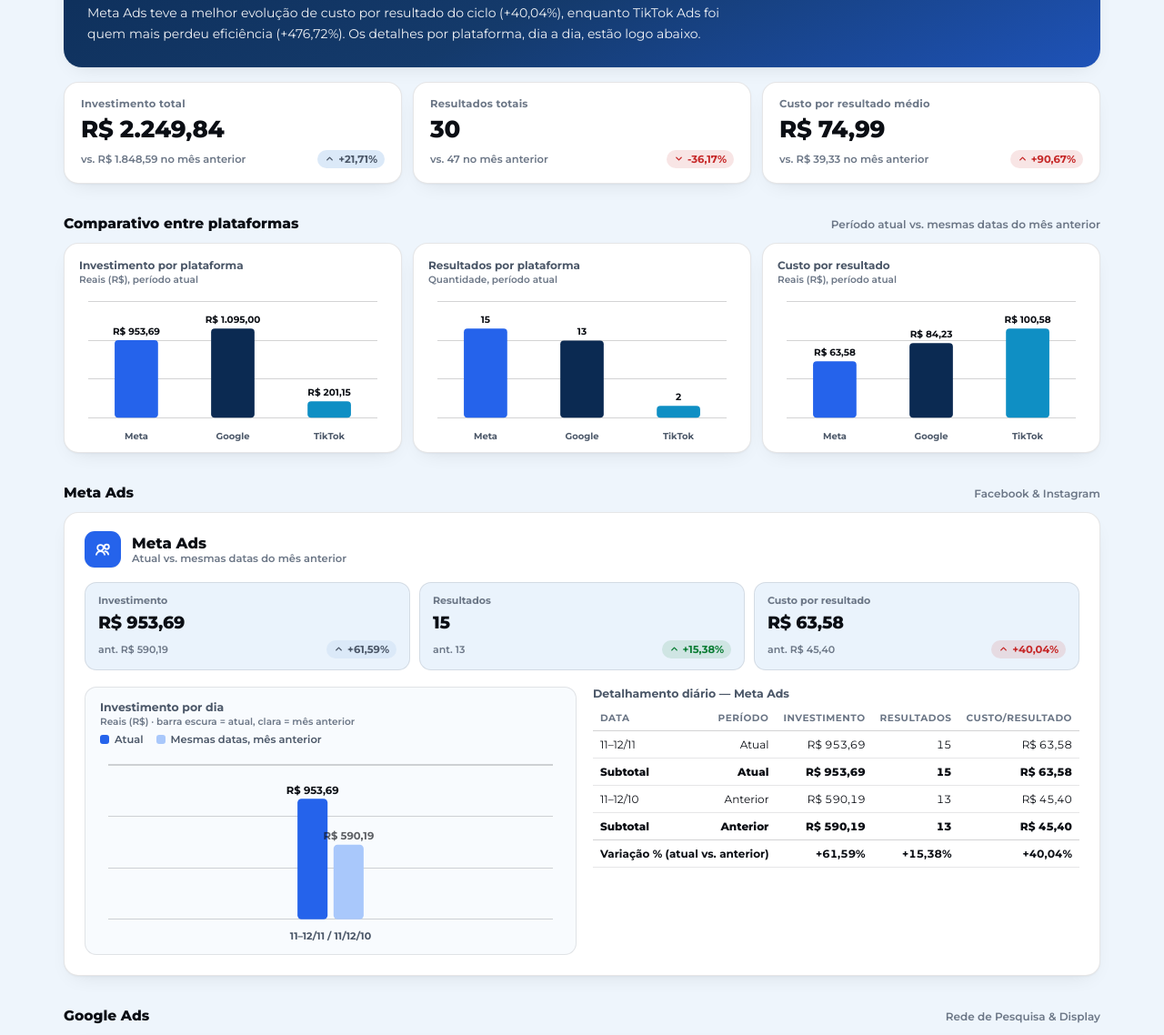
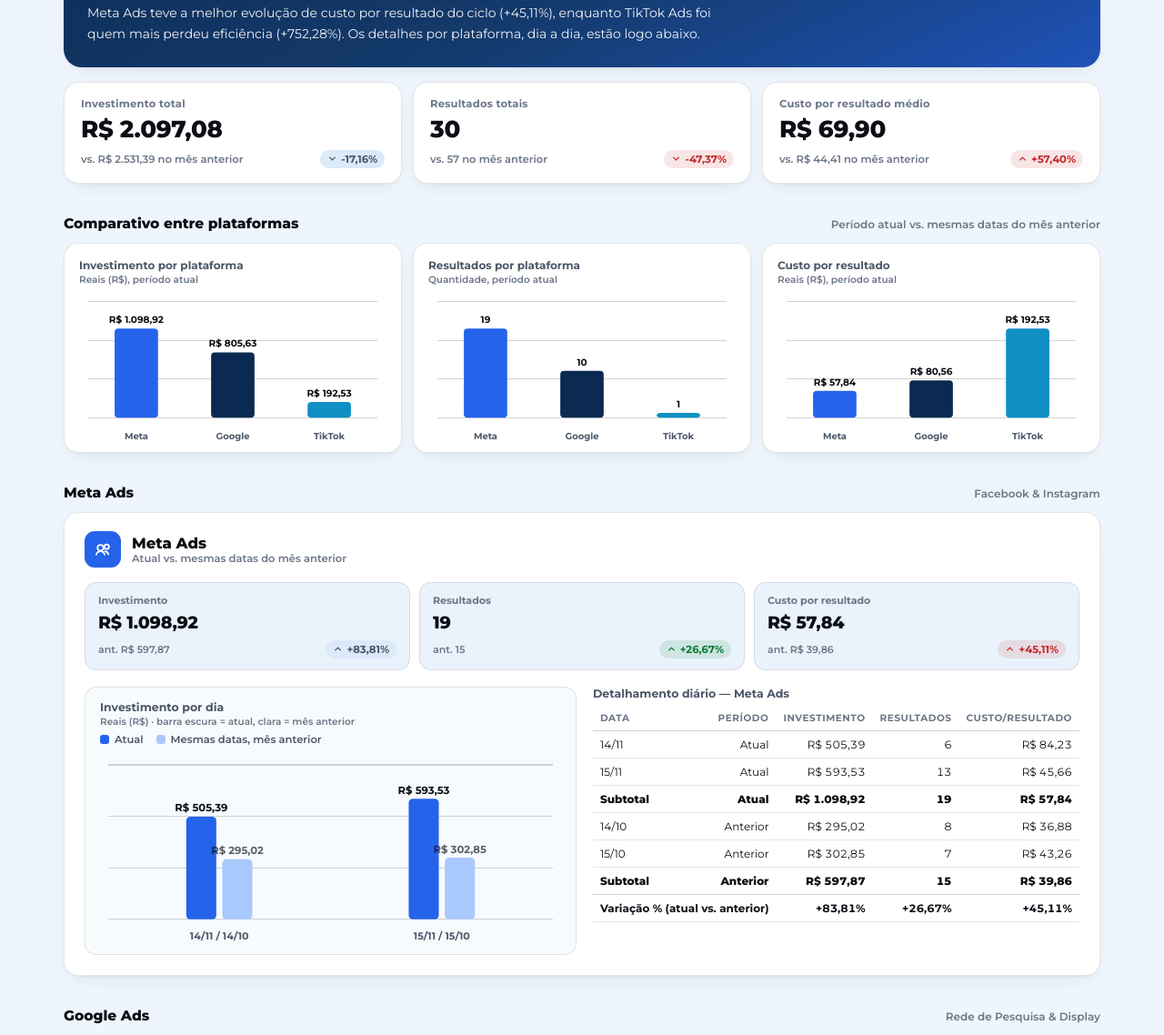
Before and after one commit to felipeprestestdg-ai/painel-granazen, a plain HTML site: page index.html in a window 1280 px wide. Shown: the part 380-1518 px from the top of the page at 91% size. Drawn offline with Linux system fonts and the light colour scheme.

Commit message:
Atualiza painel: ciclo 14-15/11/2026

```diff
--- a/index.html
+++ b/index.html
@@ -619,6 +619,55 @@ const DATA = {
       name: "GranaZen",
       periods: [
         {
+          id: "2026-11-14_15",
+          label: "14–15 nov/2026",
+          atualRangeLabel: "14 a 15 de novembro de 2026",
+          anteriorRangeLabel: "14 a 15 de outubro de 2026 (mesmas datas, mês anterior)",
+          platforms: {
+            meta: {
+              name: "Meta Ads", sub: "Facebook &amp; Instagram",
+              days: [
+                {date:"14/11",period:"atual",invest:505.39,results:6,cpr:84.23},
+                {date:"15/11",period:"atual",invest:593.53,results:13,cpr:45.66},
+                {date:"14/10",period:"anterior",invest:295.02,results:8,cpr:36.88},
+                {date:"15/10",period:"anterior",invest:302.85,results:7,cpr:43.26}
+              ],
+              atual: {invest:1098.92, results:19, cpr:57.84},
+              anterior: {invest:597.87, results:15, cpr:39.86},
+              varInvest:83.81, varResults:26.67, varCpr:45.11
+            },
+            google: {
+              name: "Google Ads", sub: "Rede de Pesquisa &amp; Display",
+              days: [
+                {date:"14/11",period:"atual",invest:382.13,results:7,cpr:54.59},
+                {date:"15/11",period:"atual",invest:423.50,results:3,cpr:141.17},
+                {date:"14/10",period:"anterior",invest:779.09,results:14,cpr:55.65},
+                {date:"15/10",period:"anterior",invest:1064.07,results:24,cpr:44.34}
+              ],
+              atual: {invest:805.63, results:10, cpr:80.56},
+              anterior: {invest:1843.16, results:38, cpr:48.50},
+              varInvest:-56.29, varResults:-73.68, varCpr:66.10
+            },
+            tiktok: {
+              name: "TikTok Ads", sub: "In-Feed &amp; Spark Ads",
+              days: [
+                {date:"14/11",period:"atual",invest:118.91,results:1,cpr:118.91},
+                {date:"15/11",period:"atual",invest:73.62,results:0,cpr:0.00},
+                {date:"14/10",period:"anterior",invest:50.50,results:2,cpr:25.25},
+                {date:"15/10",period:"anterior",invest:39.86,results:2,cpr:19.93}
+              ],
+              atual: {invest:192.53, results:1, cpr:192.53},
+              anterior: {invest:90.36, results:4, cpr:22.59},
+              varInvest:113.07, varResults:-75.00, varCpr:752.28
+            }
+          },
+          totals: {
+            atual: {invest:2097.08, results:30, cpr:69.90},
+            anterior: {invest:2531.39, results:57, cpr:44.41},
+            varInvest:-17.16, varResults:-47.37, varCpr:57.40
+          }
+        },
+        {
           id: "2026-11-11_12",
           label: "11–12 nov/2026",
           atualRangeLabel: "11 a 12 de novembro de 2026",
```
